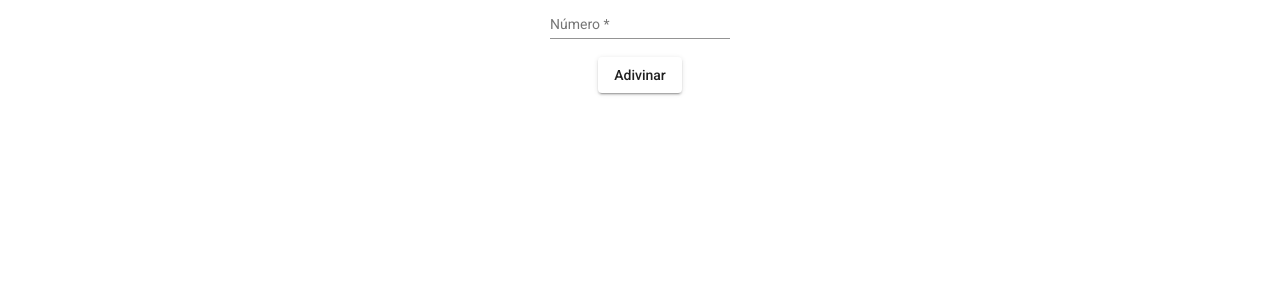
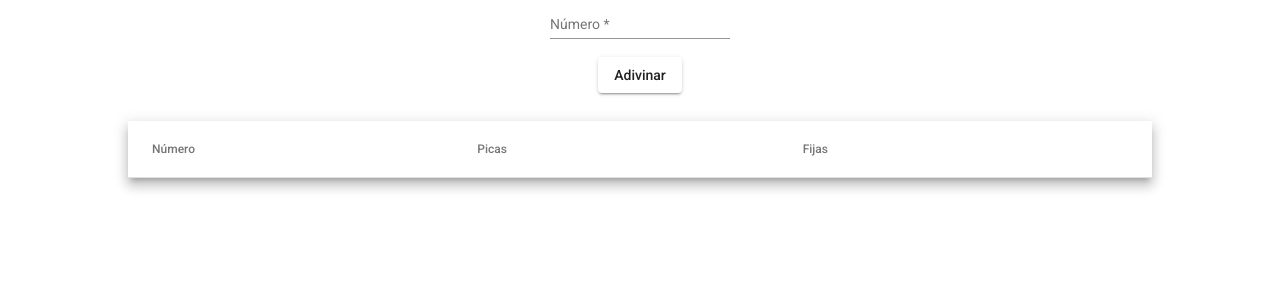
Before and after one commit to saureth/practica-logica, an Angular app: page /#/practica in a window 1280 px wide. Both pictures are taken after a click on the button "Modo 1". Shown: the top 300 px of the page. Built offline with nearby package versions, Linux system fonts and the light colour scheme.

Commit message:
[FEAT] Se agregan datos a la tabla

```diff
--- a/src/app/practica/modo-uno/modo-uno.component.css
+++ b/src/app/practica/modo-uno/modo-uno.component.css
@@ -6,6 +6,8 @@
     align-items: center;
 }
 
-.example-full-width {
-    width: 100%;
+.table{
+    padding-top: 2em;
+    display: block;
+    width: 80%;
 }
--- a/src/app/practica/modo-uno/modo-uno.component.html
+++ b/src/app/practica/modo-uno/modo-uno.component.html
@@ -10,5 +10,27 @@
             <button mat-raised-button (click)="comparar()">Adivinar</button>
         </div>
 
+        <div class="table">
+            <mat-table [dataSource]="datosTabla" class="mat-elevation-z8">
+
+                <ng-container matColumnDef="numeroUsuario">
+                  <mat-header-cell *matHeaderCellDef> Número </mat-header-cell>
+                  <mat-cell *matCellDef="let element"> {{element.numeroUsuario}} </mat-cell>
+                </ng-container>
+
+                <ng-container matColumnDef="fijas">
+                  <mat-header-cell *matHeaderCellDef> Fijas </mat-header-cell>
+                  <mat-cell *matCellDef="let element"> {{element.fijas}} </mat-cell>
+                </ng-container>
+
+                <ng-container matColumnDef="picas">
+                    <mat-header-cell *matHeaderCellDef> Picas </mat-header-cell>
+                    <mat-cell *matCellDef="let element"> {{element.picas}} </mat-cell>
+                  </ng-container>
+
+                <mat-header-row *matHeaderRowDef="columnasTabla"></mat-header-row>
+                <mat-row *matRowDef="let row; columns: columnasTabla;"></mat-row>
+              </mat-table>
+        </div>
     </form>
 </div>
--- a/src/app/practica/modo-uno/modo-uno.component.ts
+++ b/src/app/practica/modo-uno/modo-uno.component.ts
@@ -14,11 +14,14 @@ export class ModoUnoComponent implements OnInit {
   modoUnoFormGroup: any;
   turnos: number = 10;
   cuentaTurnos: number = 0;
+  columnasTabla: string[] = ['numeroUsuario', 'picas', 'fijas'];
+  datosTabla: any[] = [];
+  datos: any[] = [];
 
   constructor(private readonly formBuilder: FormBuilder) {
     this.createModoUnoFormGroup();
+  }
 
-  }
   createModoUnoFormGroup() {
     this.modoUnoFormGroup = this.formBuilder.group({
       numeroUsuario: [
@@ -29,7 +32,6 @@ export class ModoUnoComponent implements OnInit {
   }
 
   comparar() {
-
     if (this.cuentaTurnos < this.turnos) {
       let _sUsuario: string = this.modoUnoFormGroup.get("numeroUsuario").value.toString(); // obtengo los 4 dígitos del usuario como string
       let _picas: number = 0;
@@ -49,16 +51,28 @@ export class ModoUnoComponent implements OnInit {
         }
       }
       console.log("obtuvo " + _picas + " picas y " + _fijas + " fijas");
+      this.datos.push({
+        numeroUsuario: Number.parseInt(_sUsuario),
+        picas: _picas,
+        fijas: _fijas
+      });
+
       if (_fijas == 4) {
         console.log("adivino");
         this.cuentaTurnos = this.turnos;
       } else {
         this.cuentaTurnos++;
+      }
+    }
+    else {console.log("No hay más intentos");}
+    this.actualizarDatos();
+  }
 
-      }
-
-    }
-    else console.log("No hay más intentos");
+  actualizarDatos(){
+    this.datosTabla= [];
+    this.datos.forEach(dato => {
+      this.datosTabla.push(dato);
+    });
   }
 
   ngOnInit(): void {
--- a/src/app/practica/practica.module.ts
+++ b/src/app/practica/practica.module.ts
@@ -22,6 +22,7 @@ import {MatTableModule} from '@angular/material/table';
     MatInputModule,
     FormsModule,
     ReactiveFormsModule,
+    MatTableModule
   ]
 })
 export class PracticaModule { }
```
